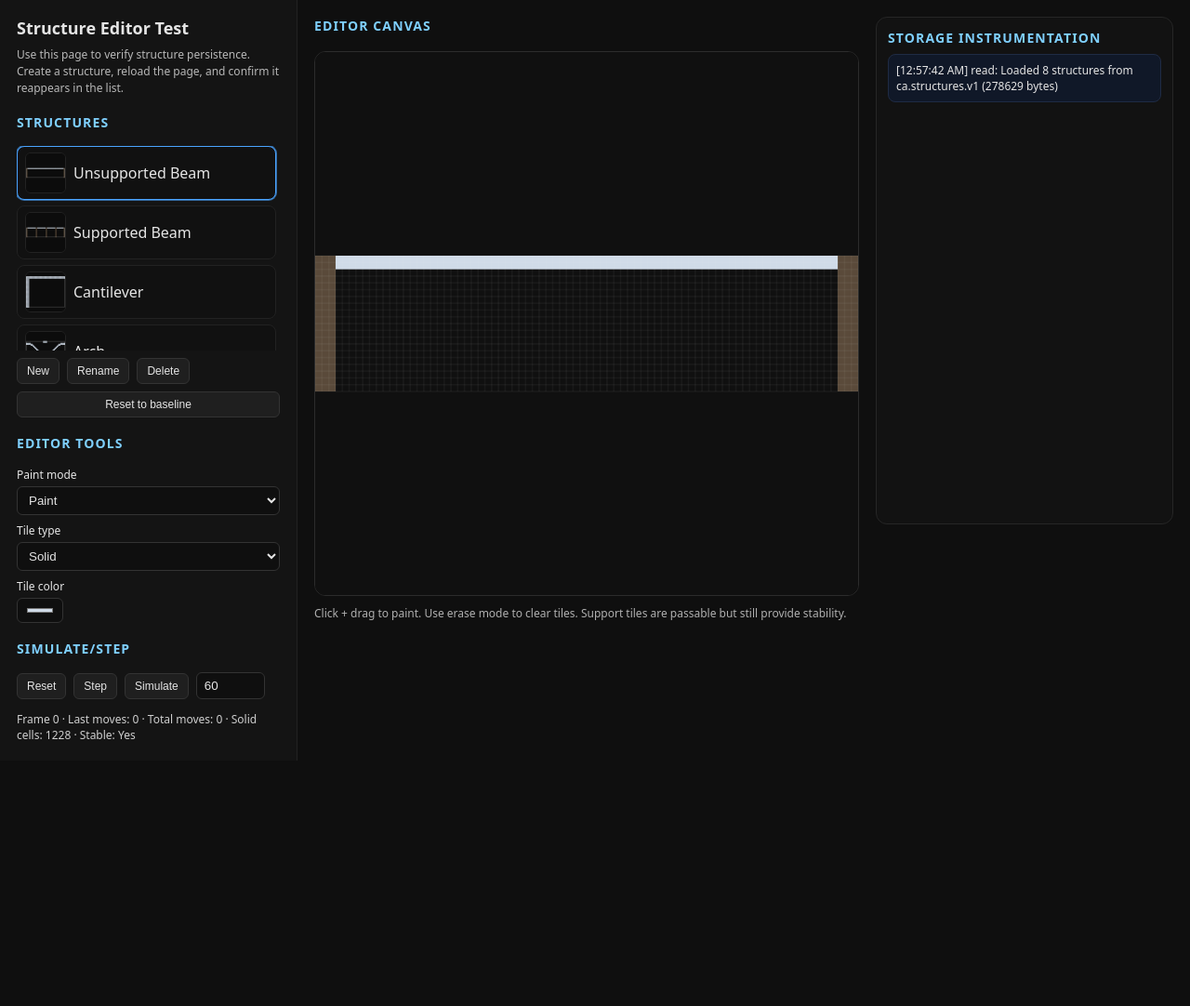
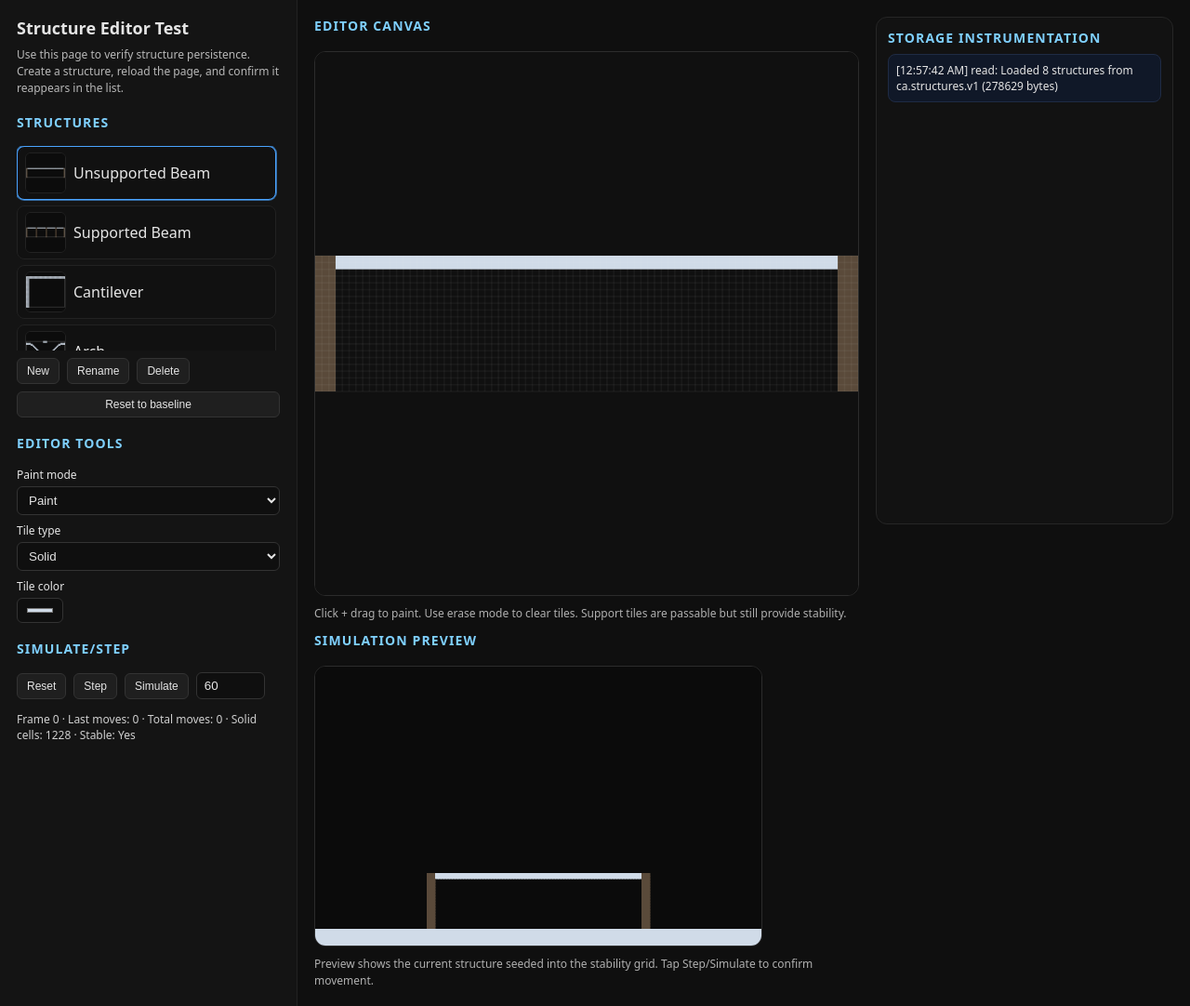
Before and after one commit to sumpeanut/codex-playground-2026, a website: page public/test-structure-editor.html in a window 1280 px wide. Shown: the whole page at 93% size. Before the commit the page ends 818 px from the top, so only its background shows below. Drawn offline with Linux system fonts and the light colour scheme.

Commit message:
Add simulation preview to editor test page

```diff
--- a/public/test-structure-editor.html
+++ b/public/test-structure-editor.html
@@ -32,6 +32,7 @@
         display: grid;
         grid-template-columns: minmax(320px, 1fr) 320px;
         gap: 20px;
+        align-content: start;
       }
       h1 {
         font-size: 18px;
@@ -120,7 +121,8 @@
         flex-direction: column;
         gap: 10px;
       }
-      #editorCanvas {
+      #editorCanvas,
+      #simCanvas {
         width: 100%;
         max-width: 720px;
         aspect-ratio: 1 / 1;
@@ -128,7 +130,17 @@
         border-radius: 12px;
         background: #0a0a0a;
       }
+      #simCanvas {
+        max-width: 480px;
+        aspect-ratio: 8 / 5;
+        background: #0b0b0b;
+      }
       .legend {
+        font-size: 12px;
+        color: #b0b0b0;
+        line-height: 1.5;
+      }
+      .sim-legend {
         font-size: 12px;
         color: #b0b0b0;
         line-height: 1.5;
@@ -222,6 +234,11 @@
           <div class="legend">
             Click + drag to paint. Use erase mode to clear tiles. Support tiles are passable but still provide stability.
           </div>
+          <h2>Simulation Preview</h2>
+          <canvas id="simCanvas" width="480" height="300"></canvas>
+          <div class="sim-legend">
+            Preview shows the current structure seeded into the stability grid. Tap Step/Simulate to confirm movement.
+          </div>
         </div>
         <section class="log">
           <h2>Storage instrumentation</h2>
@@ -247,6 +264,7 @@
         tileType: document.getElementById("tileType"),
         tileColor: document.getElementById("tileColor"),
         editorCanvas: document.getElementById("editorCanvas"),
+        simCanvas: document.getElementById("simCanvas"),
         storageLog: document.getElementById("storageLog"),
         simReset: document.getElementById("simReset"),
         simStep: document.getElementById("simStep"),
@@ -523,6 +541,7 @@
       // ===== Simulation =====
       const GRID_W = 160;
       const GRID_H = 100;
+      const simCtx = ui.simCanvas.getContext("2d");
       const COHESION_TH = 120;
       const SUPPORT_TH = 40;
       const HORIZONTAL_SUPPORT_RANGE = 6;
@@ -719,6 +738,23 @@
         return count;
       }
 
+      function drawSimulation() {
+        const scaleX = ui.simCanvas.width / GRID_W;
+        const scaleY = ui.simCanvas.height / GRID_H;
+        simCtx.clearRect(0, 0, ui.simCanvas.width, ui.simCanvas.height);
+        simCtx.fillStyle = "#0b0b0b";
+        simCtx.fillRect(0, 0, ui.simCanvas.width, ui.simCanvas.height);
+        for (let y = 0; y < GRID_H; y++) {
+          for (let x = 0; x < GRID_W; x++) {
+            const cell = simState.cpuCells[idx(x, y)];
+            if (!getSolid(cell)) continue;
+            const isSupport = ((cell >> 9) & 1) === 1;
+            simCtx.fillStyle = isSupport ? DEFAULT_PASSABLE_COLOR : DEFAULT_SOLID_COLOR;
+            simCtx.fillRect(x * scaleX, y * scaleY, scaleX + 0.5, scaleY + 0.5);
+          }
+        }
+      }
+
       function resetSimulation() {
         simState.cpuCells.fill(0);
         simState.bondsH.fill(255);
@@ -741,6 +777,7 @@
           }
         }
         updateSimStatus(0, 0);
+        drawSimulation();
       }
 
       function updateSimStatus(lastMoves, totalMoves) {
@@ -755,6 +792,7 @@
         const moves = simulateStep(simState.frame);
         simState.frame += 1;
         updateSimStatus(moves, moves);
+        drawSimulation();
       });
 
       ui.simRun.addEventListener("click", () => {
@@ -766,6 +804,7 @@
           simState.frame += 1;
         }
         updateSimStatus(totalMoves, totalMoves);
+        drawSimulation();
       });
 
       rebuildStructureMap();
```
